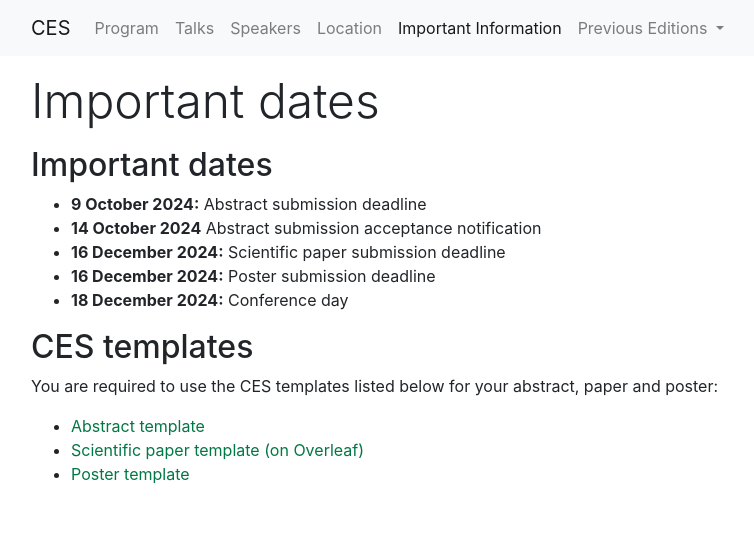
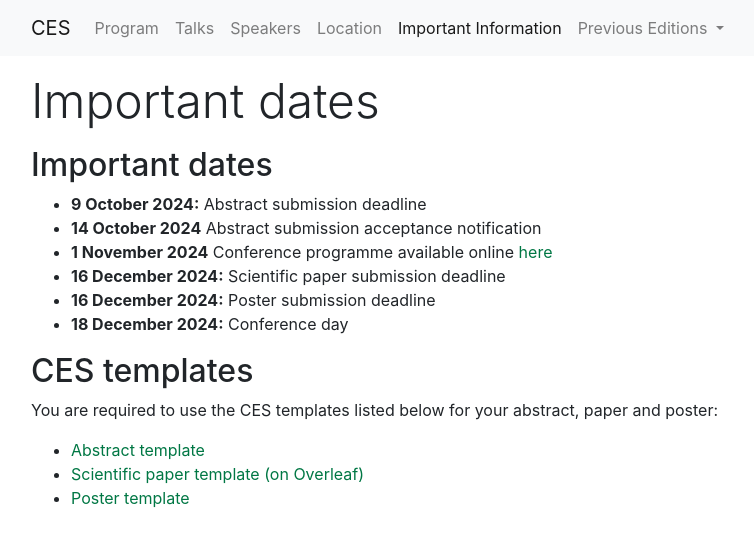
Before and after one commit to jakobhaervig/ces, a Jekyll site: the page built from information/index.md, in a window 1280 px wide. Shown: the top 547 px of the page, without its empty margins (54-808 px from the left). Built offline with Jekyll 4.4.1, drawn with Linux system fonts in a browser that asks for light colours; our own code applies the rules of GitHub Pages for plain Markdown files.

```diff
--- a/information/index.md
+++ b/information/index.md
@@ -5,12 +5,13 @@ layout: page
 ## Important dates
 - **9 October 2024:** Abstract submission deadline
 - **14 October 2024** Abstract submission acceptance notification
+- **1 November 2024**  Conference programme available online [here](https://ces.energy.aau.dk/program/)
 - **16 December 2024:** Scientific paper submission deadline
 - **16 December 2024:** Poster submission deadline
 - **18 December 2024:** Conference day
 
 ## CES templates
 You are required to use the CES templates listed below for your abstract, paper and poster:
-- [Abstract template](https://raw.githubusercontent.com/jakobhaervig/ces/main/templates/CES_abstract_template.doc)
+- [Abstract template](https://raw.githubusercontent.com/jakobhaervig/ces/main/templates/CES_abstract_template.docx)
 - [Scientific paper template (on Overleaf)](https://www.overleaf.com/read/zjgpfdssnsty#6329cb)
 - [Poster template](https://raw.githubusercontent.com/jakobhaervig/ces/main/templates/CES_poster_template.pptx)
```
Also changed, not shown: 3 other files.
